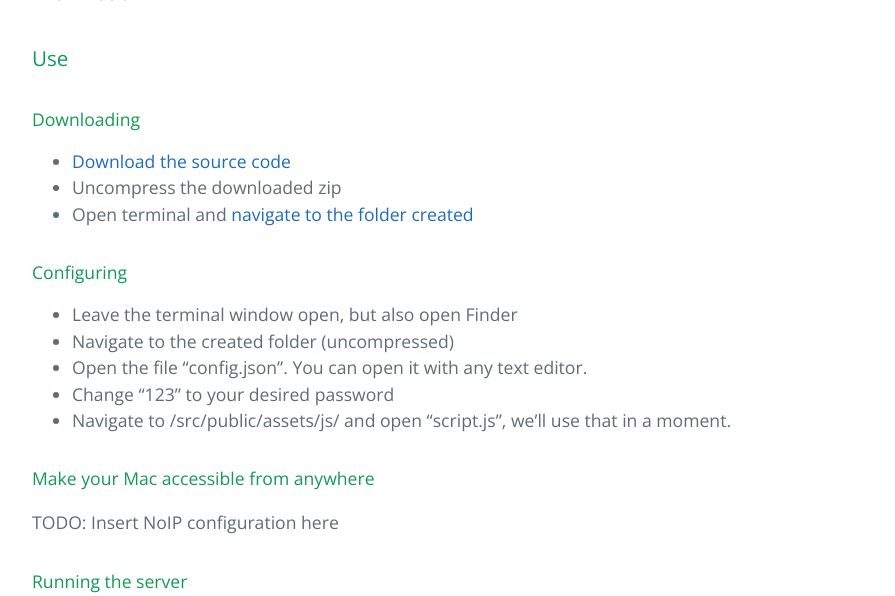
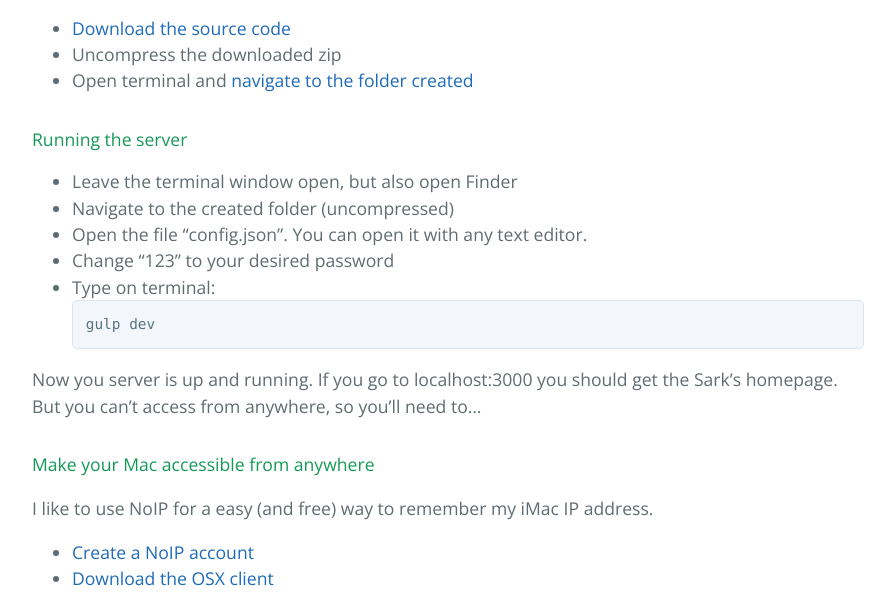
Before and after one commit to lorenzopicoli/Sark, a Jekyll site: the page built from index.md, in a window 1280 px wide and 1400 px high, scrolled down 1535 px. Shown: the top 596 px of the window, without its empty margins (192-1087 px from the left). Built offline with Jekyll 4.4.1, drawn with Linux system fonts in a browser that asks for light colours; nearby versions of some CDN libraries; some of the changed text lies outside the part shown.

Commit message:
Update index.md

````diff
--- a/index.md
+++ b/index.md
@@ -30,9 +25,7 @@ If you follow along the usage instructions you'll notice that Sark is a Node.js
 - [Node/NPM](https://nodejs.org/en/)
 - [Git](https://git-scm.com/book/en/v2/Getting-Started-Installing-Git) with [cached credentials](https://help.github.com/articles/caching-your-github-password-in-git/)
 
-## How to?
-
-### Use
+## How to use?
 
 #### Downloading
 
@@ -40,25 +33,40 @@ If you follow along the usage instructions you'll notice that Sark is a Node.js
 - Uncompress the downloaded zip
 - Open terminal and [navigate to the folder created](http://stackoverflow.com/questions/9547730/how-to-navigate-to-to-different-directories-in-the-terminal-mac)
 
-#### Configuring
+#### Running the server
 
 - Leave the terminal window open, but also open Finder
 - Navigate to the created folder (uncompressed)
 - Open the file "config.json". You can open it with any text editor.
 - Change "123" to your desired password
-- Navigate to /src/public/assets/js/ and open "script.js", we'll use that in a moment.
+- Type on terminal:
+```javascript
+  gulp dev
+```
+
+Now you server is up and running. If you go to localhost:3000 you should get the Sark's homepage. But you can't access from anywhere, so you'll need to...
 
 #### Make your Mac accessible from anywhere
 
-TODO: Insert NoIP configuration here
+I like to use NoIP for a easy (and free) way to remember my iMac IP address.
+- [Create a NoIP account](https://www.noip.com/)
+- [Download the OSX client](https://www.noip.com/download?page=mac)
+- [Add a new host](https://www.noip.com/members/dns/host.php) (your Mac). (Almost) Like this:
 
-#### Running the server
-- Type: npm install
+<p align="center">
+  <img align="center" src="http://i.imgur.com/4479ltS.png">
+</p>
 
+- Open the NoIP app that you've downloaded and go to the hosts tab
+- Select the host you've created before
+- [Configure your router to do port fowarding](http://www.noip.com/support/knowledgebase/general-port-forwarding-guide/)
 
 This should get you up and running!
 
-### Run test
+## I want to contribute!
+Thank you, here are some stuff that might help you:
+
+#### Run test
 
 - Mocha
 - Istanbul
@@ -68,7 +76,7 @@ This should get you up and running!
 > gulp test
 ```
 
-### Run the server as development
+#### Run the server as development (the same as running the server for now)
 
 - Babel
 - Copy package.json to /dist
````
Also changed, not shown: other parts of index.md (+0 -5 lines).
